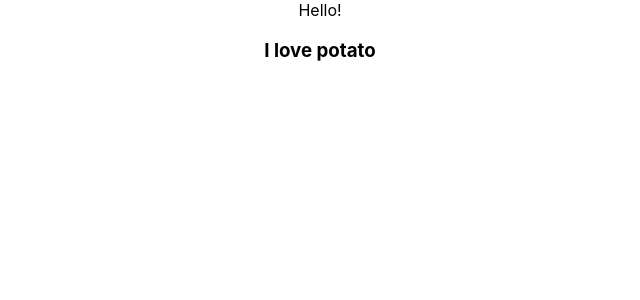
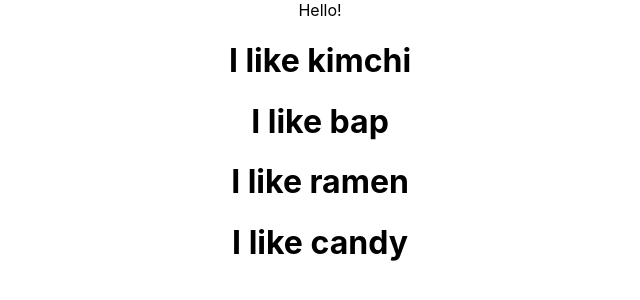
Before and after one commit to yhana972/dx-react-base, a React (Create React App) app: page / in a window 1280 px wide. Shown: the top 300 px of the page, without its empty margins (320-960 px from the left). Built offline with nearby package versions, Linux system fonts and the light colour scheme.

Commit message:
2.1 인라인 컴포넌트 생성

```diff
--- a/src/App.js
+++ b/src/App.js
@@ -1,12 +1,17 @@
 import './App.css';
-import './Potato';
-import Potato from './Potato';
+
+function Food({favourite}){
+  return <h1>I like {favourite}</h1>;
+}
 
 function App() {
   return (
     <div className="App">
       <div>Hello!</div>
-      <Potato/>
+      <Food favourite="kimchi"/>
+      <Food favourite="bap"/>
+      <Food favourite="ramen"/>
+      <Food favourite="candy"/>
     </div>
   );
 }
```
